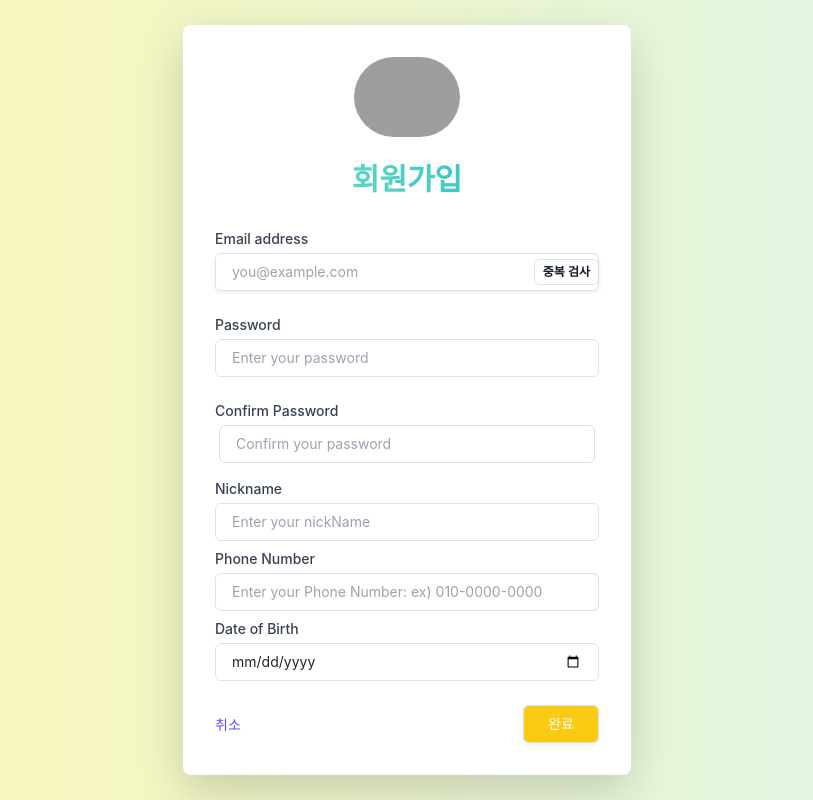
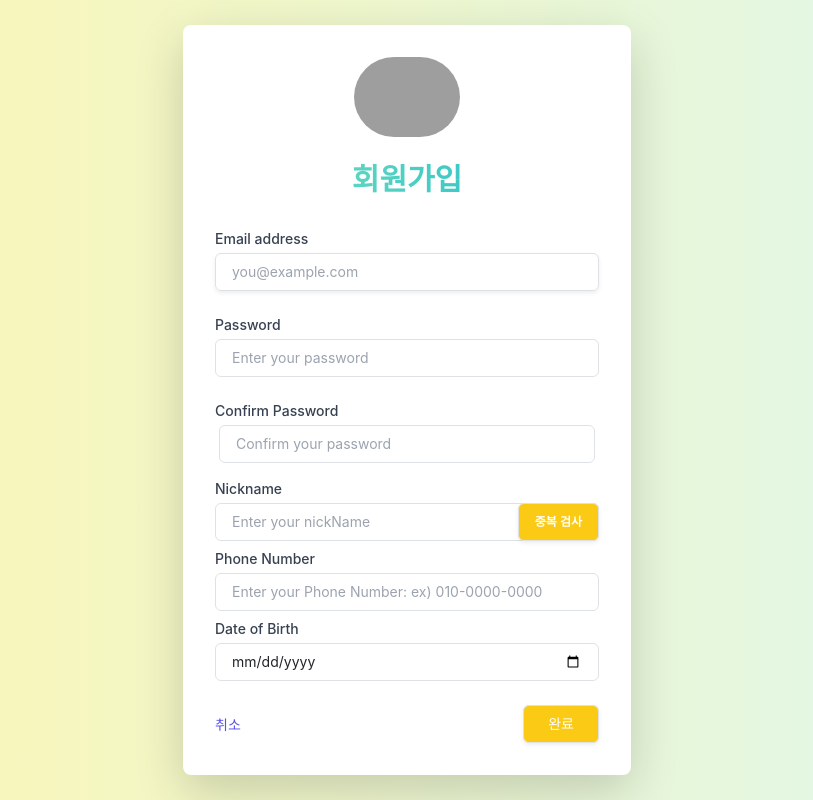
Before and after one commit to popop25/PDA-mini-macbook, a React (Create React App) app in the folder front/: page /signup in a window 1280 px wide. Shown: the whole page, without its empty margins (233-1046 px from the left). Built offline with nearby package versions, Linux system fonts and the light colour scheme; grey boxes are pictures that could not be loaded.

Commit message:
닉네임 중복검사

```diff
--- a/front/src/Home/Signup.jsx
+++ b/front/src/Home/Signup.jsx
@@ -5,7 +5,7 @@ import axios from "axios";
 const Signup = () => {
   const navigate = useNavigate();
   const baseUrl = "http://localhost:3001/api/users/signup";
-  const dupliUrl = "http://localhost:3001/api/users";
+  const nickNameUrl = "http://localhost:3001/api/users/nickName";
   const handleChangeState = (e) => {
     setState({
       ...state,
@@ -34,32 +34,49 @@ const Signup = () => {
     }
   };
 
-  const onClickDuplicateId = async (e) => {
+  // const onClickDuplicateId = async (e) => {
+  //   e.preventDefault();
+
+  //   try {
+  //     const response = await axios.get(dupliUrl, state);
+  //     const idArray = response.data;
+  //     console.log(idArray);
+  //     let isDuplicate = false;
+
+  //     for (const id of idArray) {
+  //       if (id.userEmail === state.userEmail) {
+  //         isDuplicate = true;
+  //         break;
+  //       }
+  //     }
+  //     if (isDuplicate) {
+  //       alert("중복된 이메일 입니다.");
+  //     } else {
+  //       alert("사용가능한 이메일 입니다.");
+  //     }
+  //   } catch (error) {
+  //     console.error(error);
+  //     alert("중복 검사가 실패했습니다.");
+  //   }
+  // };
+  const onClickNickNameCheck = async (e) => {
     e.preventDefault();
 
     try {
-      const response = await axios.get(dupliUrl, state);
-      const idArray = response.data;
-      console.log(idArray);
-      let isDuplicate = false;
-
-      for (const id of idArray) {
-        if (id.userEmail === state.userEmail) {
-          isDuplicate = true;
-          break;
-        }
-      }
-      if (isDuplicate) {
-        alert("중복된 이메일 입니다.");
+      const response = await axios.post(nickNameUrl, {
+        nickName: state.nickName,
+      });
+      console.log(response.data);
+      if (response.data.result === false) {
+        alert("중복된 닉네임 입니다.");
       } else {
-        alert("사용가능한 이메일 입니다.");
+        alert("사용가능한 닉네임 입니다.");
       }
     } catch (error) {
       console.error(error);
-      alert("중복 검사가 실패했습니다.");
+      alert("중복검사가 실패했습니다.");
     }
   };
-
   return (
     <div className="flex justify-center items-center min-h-screen bg-gradient-to-r from-yellow-100 to-green-100">
       <div className="max-w-md w-full mx-auto p-8 bg-white rounded-lg shadow-lg">
@@ -92,15 +109,6 @@ const Signup = () => {
                 className="appearance-none block w-full px-3 py-2 border border-gray-300 rounded-md placeholder-gray-400 focus:outline-none focus:ring-indigo-500 focus:border-indigo-500 sm:text-sm"
                 placeholder="you@example.com"
               />
-              <div className="absolute inset-y-0 right-0 flex items-center">
-                <button
-                  type="button"
-                  className="inline-flex justify-center px-2 py-1 text-xs font-semibold text-gray-900 bg-white border border-gray-300 rounded-md hover:bg-gray-50"
-                  onClick={onClickDuplicateId}
-                >
-                  중복 검사
-                </button>
-              </div>
             </div>
           </div>
 
@@ -151,18 +159,25 @@ const Signup = () => {
             >
               Nickname
             </label>
-            <div className="mt-1 mb-2">
+            <div className="mt-1 mb-2 relative">
               <input
                 id="nickName"
                 name="nickName"
                 type="text"
-                value={state.value}
+                value={state.nickName}
                 autoComplete="nickName"
                 required
                 onChange={handleChangeState}
                 className="appearance-none block w-full px-3 py-2 border border-gray-300 rounded-md placeholder-gray-400 focus:outline-none focus:ring-indigo-500 focus:border-indigo-500 sm:text-sm"
                 placeholder="Enter your nickName"
               />
+              <button
+                type="button"
+                className="absolute inset-y-0 right-0 px-3 flex items-center text-xs font-semibold text-white border-l border-gray-300 rounded-r-md bg-yellow-300 border border-transparent rounded-md shadow-sm hover:bg-lime-300 focus:outline-none focus:border-indigo-700 focus:shadow-outline-indigo active:bg-indigo-700"
+                onClick={onClickNickNameCheck}
+              >
+                중복 검사
+              </button>
             </div>
             <label
               htmlFor="phoneNumber"
```
